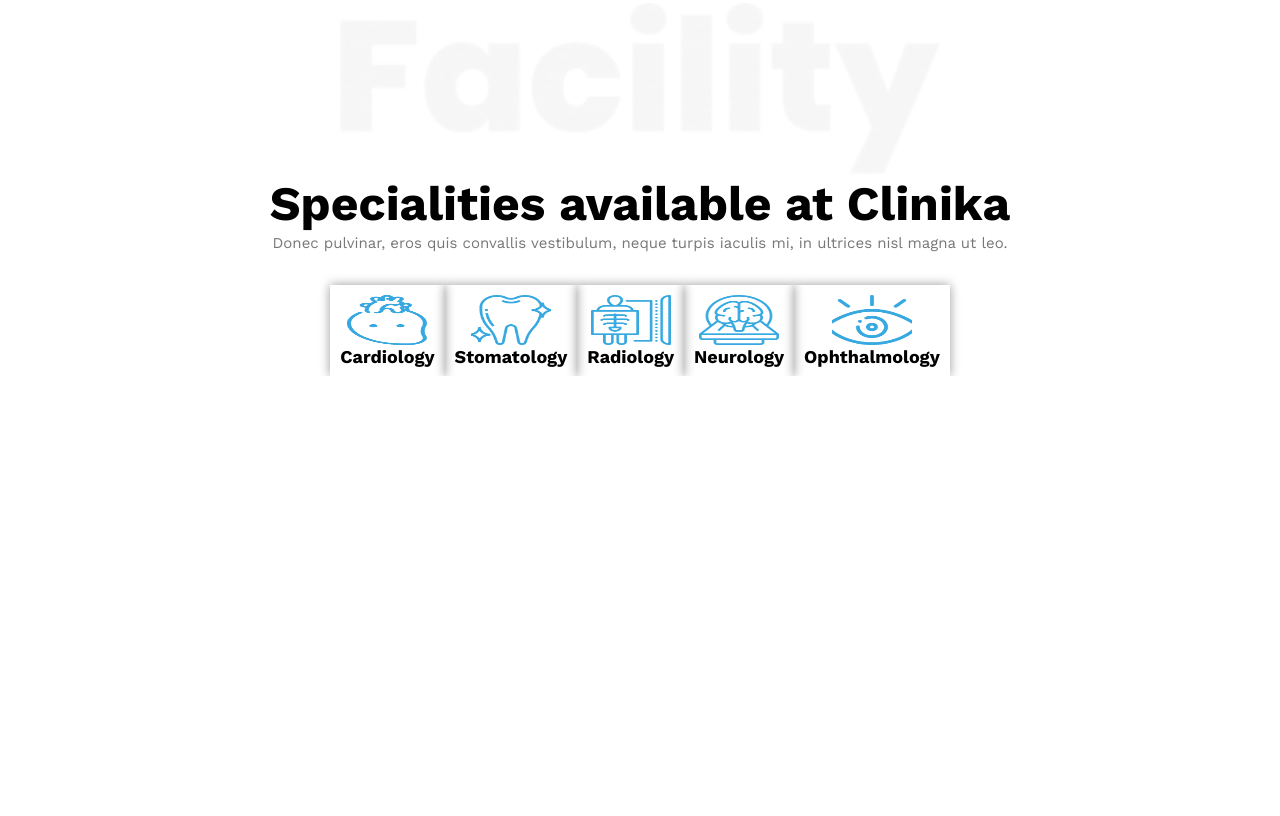
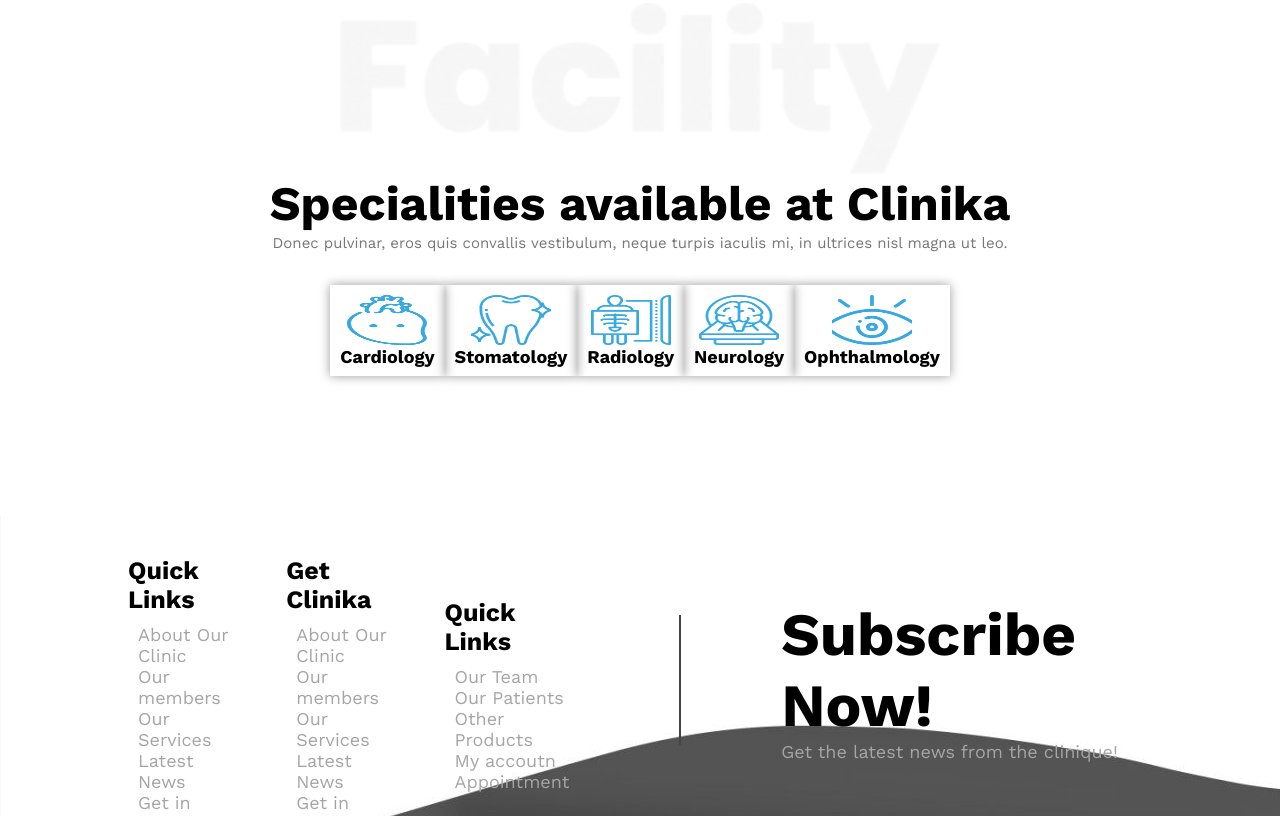
Before and after one commit to officialdeepak987/multipledisease, a plain HTML site: page index.html in a window 1280 px wide. Shown: the part 2319-3135 px from the top of the page. Before the commit the page ends 2695 px from the top, so only its background shows below. Drawn offline with nearby package versions, Linux system fonts and the light colour scheme.

Commit message:
second commit

```diff
--- a/index.html
+++ b/index.html
@@ -21,12 +21,12 @@
             <nav class="navbar">
                 <ul class="navbar-list">
                     <li><a class="navbar-link" href="./index.html">Home</a></li>
-                    <li><a class="navbar-link" href="https://web-production-ee24.up.railway.app/"target="_blank">Multiple Disease</a></li>
+                    <li><a class="navbar-link" href="https://web-production-ee24.up.railway.app/"
+                            target="_blank">Multiple Disease</a></li>
                     <li><a class="navbar-link" href="./blog.html">Blog</a></li>
-                    <li><a class="navbar-link" href="#">About Us</a></li>
+                    <li><a class="navbar-link" href="./about.html">About Us</a></li>
                     <li>
-                        <a class="navbar-link" href="./contact.html"
-                            target="_blank">Contact Us</a>
+                        <a class="navbar-link" href="./contact.html" target="_blank">Contact Us</a>
                     </li>
                 </ul>
             </nav>
@@ -170,7 +170,7 @@
     </div>
 
 
-     <!-- ========================================
+    <!-- ========================================
           Our facility Section Start
     ========================================  -->
 
@@ -209,6 +209,71 @@
         </div>
     </div>
 
+    <!-- ========================================
+          Our footer Section Start
+
+    ========================================  -->
+
+    <footer class="footer-img">
+        <div class="footer">
+            <div class="footer-container">
+                <div class="footer-item">
+                    <div class="item1">
+                        <h1 class="item1-heading">Quick Links</h1>
+                        <ul class="item-list">
+                            <li><a href="">About Our Clinic</a></li>
+                            <li><a href="">Our members</a></li>
+                            <li><a href="">Our Services</a></li>
+                            <li><a href="">Latest News</a></li>
+                            <li><a href="">Get in touch</a></li>
+                        </ul>
+                    </div>
+                    <div class="item1">
+                        <h1 class="item1-heading">Get Clinika</h1>
+                        <ul class="item-list">
+                            <li><a href="">About Our Clinic</a></li>
+                            <li><a href="">Our members </a></li>
+                            <li><a href="">Our Services </a></li>
+                            <li><a href="">Latest News </a></li>
+                            <li><a href="">Get in touch </a></li>
+                        </ul>
+                    </div>
+
+                    <div class="item1">
+                        <h1 class="item1-heading">Quick Links</h1>
+                        <ul class="item-list">
+                            <li><a href="">Our Team</a></li>
+                            <li><a href="">Our Patients </a></li>
+                            <li><a href="">Other Products</a> </li>
+                            <li><a href="">My accoutn   </a></li>
+                            <li><a href="">Appointment  </a></li>
+                        </ul>
+                    </div>
+                </div>
+                <div class="line">
+                    <hr/>
+
+                </div>
+
+                <div class="footer-img">
+                    <div class="footer-heading">
+                        <h1 class="footer-h1">Subscribe Now!</h1>
+                        <p class="footer-des">Get the latest news from the clinique!</p>
+
+                    </div>
+                </div>
+
+
+
+            </div>
+
+
+
+        </div>
+
+
+    </footer>
+
 
 
 
--- a/style.css
+++ b/style.css
@@ -503,3 +503,89 @@ LINE-HEIGHT:19.8px;
 TEXT-ALIGN:center;
 LETTER-SPACING:normal;
 }
+
+
+/*  footer section */
+
+
+/* .footer-img{
+
+  width: 100%;
+  height: auto;
+  background-color: #a7a4a4;
+} */
+
+footer{
+  width: 100%;
+  height: 400px;
+  margin-top: 4rem;
+  background-image: url("./image/asset\ 60.jpeg");
+  position: relative;
+  top: 100px;
+}
+
+.footer-container{
+  width: 80%;
+  margin: auto;
+  display: flex;
+  justify-content: space-between;
+  align-items: center;
+  gap: 10rem;
+  margin-top:4em;
+}
+
+.footer-item{
+  display: flex;
+  justify-content: center;
+  align-items: center;
+  gap: 4rem;
+}
+
+.item1-heading{
+  font-size: 25px;
+  margin-top: 4rem;
+
+}
+
+.item-list li{
+  list-style: none;
+
+
+}
+.item-list{
+  margin: 10px;
+}
+
+.item-list li a{
+
+  text-decoration: none;
+  font-size: 18px;
+  color: #a7a4a4;
+
+
+}
+
+.line{
+
+  /* border: 2px solid black; */
+}
+hr{
+  border: 1px solid rgb(69, 68, 68);
+  height: 130px;
+
+}
+
+
+.item-list li a:hover{
+
+  color:#1eb2c6;
+
+}
+.footer-heading{
+  font-size: 30px;
+}
+
+.footer-des{
+  font-size: 18px;
+  color: #a7a4a4;
+}
```
Also changed, not shown: about.html (added, +205 -0 lines), blog.html (+2 -2 lines), contact.html (+1 -1 lines), image/calendar.png (added), image/clinika_trophy.png (added), image/map.png (added), image/stopwatch-icon-180x180.png (added).
